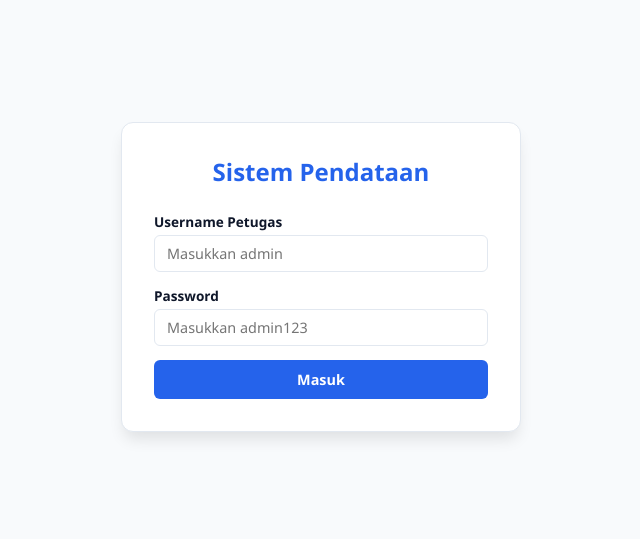
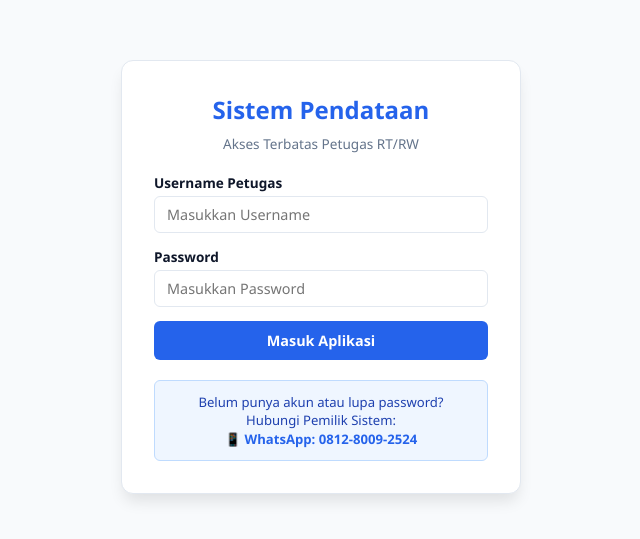
Before and after one commit to nakal6102-wq/Website-Hrm13, a plain HTML site: page index.html in a window 1280 px wide. Shown: the part 123-662 px from the top of the page, without its empty margins (319-959 px from the left). Drawn offline with Linux system fonts and the light colour scheme.

Commit message:
Add files via upload

```diff
--- a/index.html
+++ b/index.html
@@ -28,7 +28,29 @@
       background: var(--surface); padding: 32px; border-radius: 12px; width: 100%; max-width: 400px;
       box-shadow: 0 10px 15px -3px rgba(0,0,0,0.1); border: 1px solid var(--border);
     }
-    .auth-card h2 { text-align: center; margin-bottom: 24px; color: var(--primary); }
+    .auth-card h2 { text-align: center; margin-bottom: 8px; color: var(--primary); }
+    .auth-subtitle { text-align: center; font-size: 0.85rem; color: var(--text-muted); margin-bottom: 20px; }
+
+    /* Contact Info Box */
+    .owner-contact-box {
+      margin-top: 20px;
+      padding: 12px;
+      background: #eff6ff;
+      border: 1px solid #bfdbfe;
+      border-radius: 6px;
+      font-size: 0.82rem;
+      color: #1e40af;
+      text-align: center;
+      line-height: 1.4;
+    }
+    .owner-contact-box a {
+      color: var(--primary);
+      font-weight: bold;
+      text-decoration: none;
+    }
+    .owner-contact-box a:hover {
+      text-decoration: underline;
+    }
 
     /* Form UI */
     .form-group { margin-bottom: 14px; }
@@ -94,20 +116,30 @@
   <div id="loginView" class="auth-container">
     <div class="auth-card">
       <h2>Sistem Pendataan</h2>
-      <div id="loginError" style="color: var(--danger); font-size: 0.85rem; margin-bottom: 12px;" class="hidden">
-        Username/Password salah! (Gunakan: admin / admin123)
+      <p class="auth-subtitle">Akses Terbatas Petugas RT/RW</p>
+
+      <div id="loginError" style="color: var(--danger); font-size: 0.85rem; margin-bottom: 12px; text-align: center;" class="hidden">
+        Username atau Password salah! <br>Silakan hubungi pemilik untuk meminta akses.
       </div>
+
       <form id="loginForm" onsubmit="handleLogin(event)">
         <div class="form-group">
           <label>Username Petugas</label>
-          <input type="text" id="username" class="form-control" placeholder="Masukkan admin" required>
+          <input type="text" id="username" class="form-control" placeholder="Masukkan Username" required>
         </div>
         <div class="form-group">
           <label>Password</label>
-          <input type="password" id="password" class="form-control" placeholder="Masukkan admin123" required>
+          <input type="password" id="password" class="form-control" placeholder="Masukkan Password" required>
         </div>
-        <button type="submit" class="btn btn-primary">Masuk</button>
+        <button type="submit" class="btn btn-primary">Masuk Aplikasi</button>
       </form>
+
+      <!-- Informasi Kontak Pemilik -->
+      <div class="owner-contact-box">
+        Belum punya akun atau lupa password?<br>
+        Hubungi Pemilik Sistem: <br>
+        <a href="https://wa.me/6281280092524" target="_blank">📱 WhatsApp: 0812-8009-2524</a>
+      </div>
     </div>
   </div>
 
@@ -319,8 +351,9 @@
   </div>
 
   <script>
+    // KREDENSIAL AKSES LOGIN (Ubah di sini jika ingin ganti password/username)
     const AUTH_USER = "admin";
-    const AUTH_PASS = "admin123";
+    const AUTH_PASS = "rt006hrm13"; // Ganti dengan password pilihan Anda
 
     let residents = JSON.parse(localStorage.getItem("residentsData_v5")) || [
       {
@@ -411,7 +444,6 @@
       filtered.forEach((r, index) => {
         const age = r.tglLahir ? calculateAge(r.tglLahir) : "-";
 
-        // Warna label khusus jika statusnya Pindah Keluar
         let statusBadgeStyle = "background:#e0e7ff; color:#3730a3;";
         if (r.statusTinggal === "Pindah Keluar") {
           statusBadgeStyle = "background:#fee2e2; color:#991b1b;";
```
